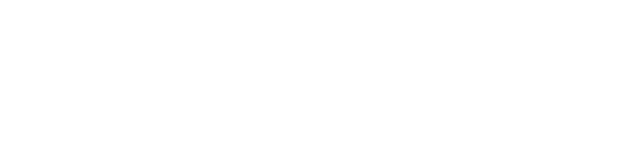
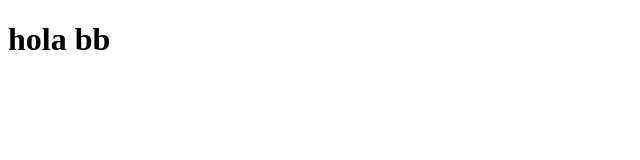
Before and after one commit to Yoba507/gola-, a plain HTML site: page index.html in a window 1280 px wide. Shown: the whole page, without its empty margins (0-640 px from the left). Drawn offline with Linux system fonts and the light colour scheme.

Commit message:
h1 agregado

```diff
--- a/index.html
+++ b/index.html
@@ -9,6 +9,10 @@
 
 <body>
 
+
+    <h1>hola bb
+
+    </h1>
 </body>
 
 </html>
```
